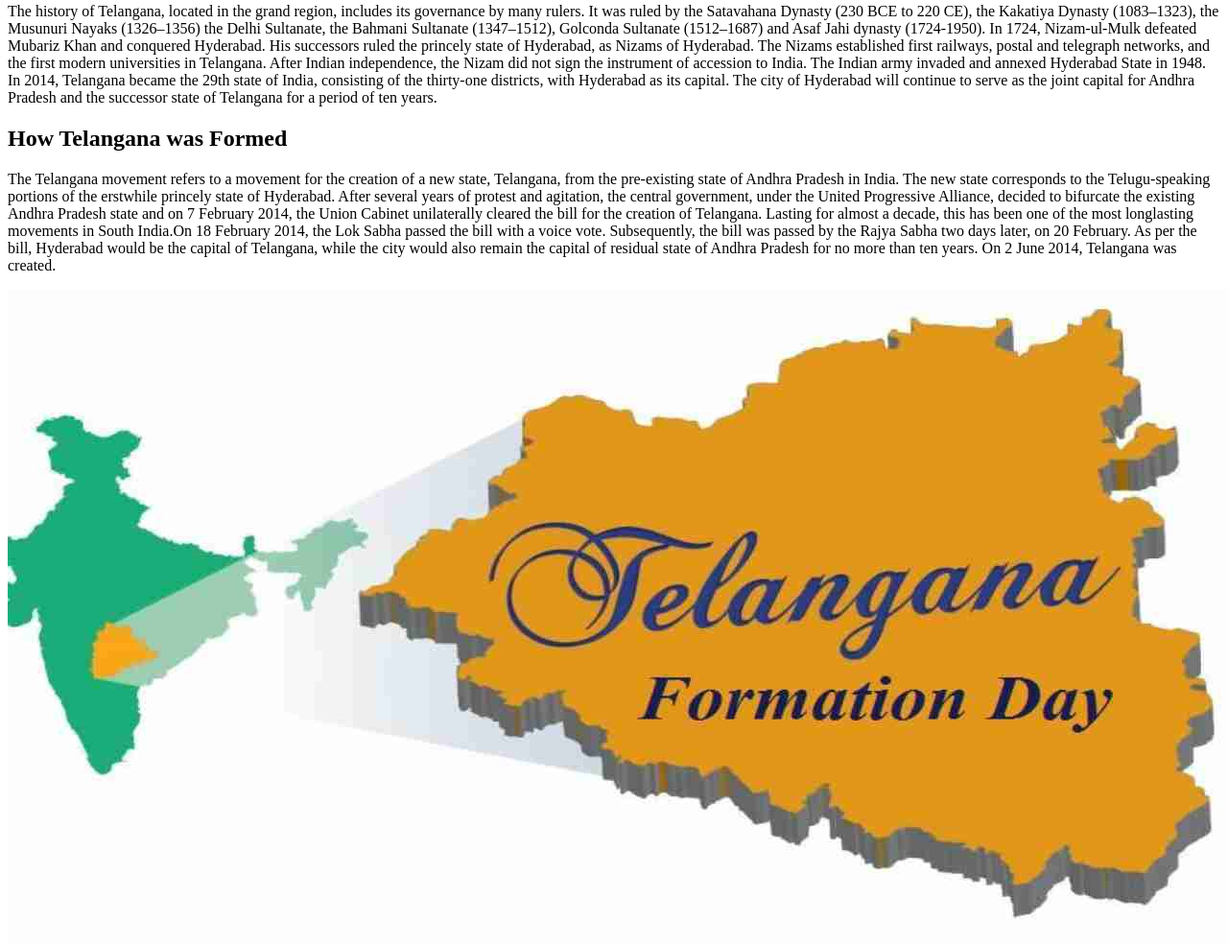
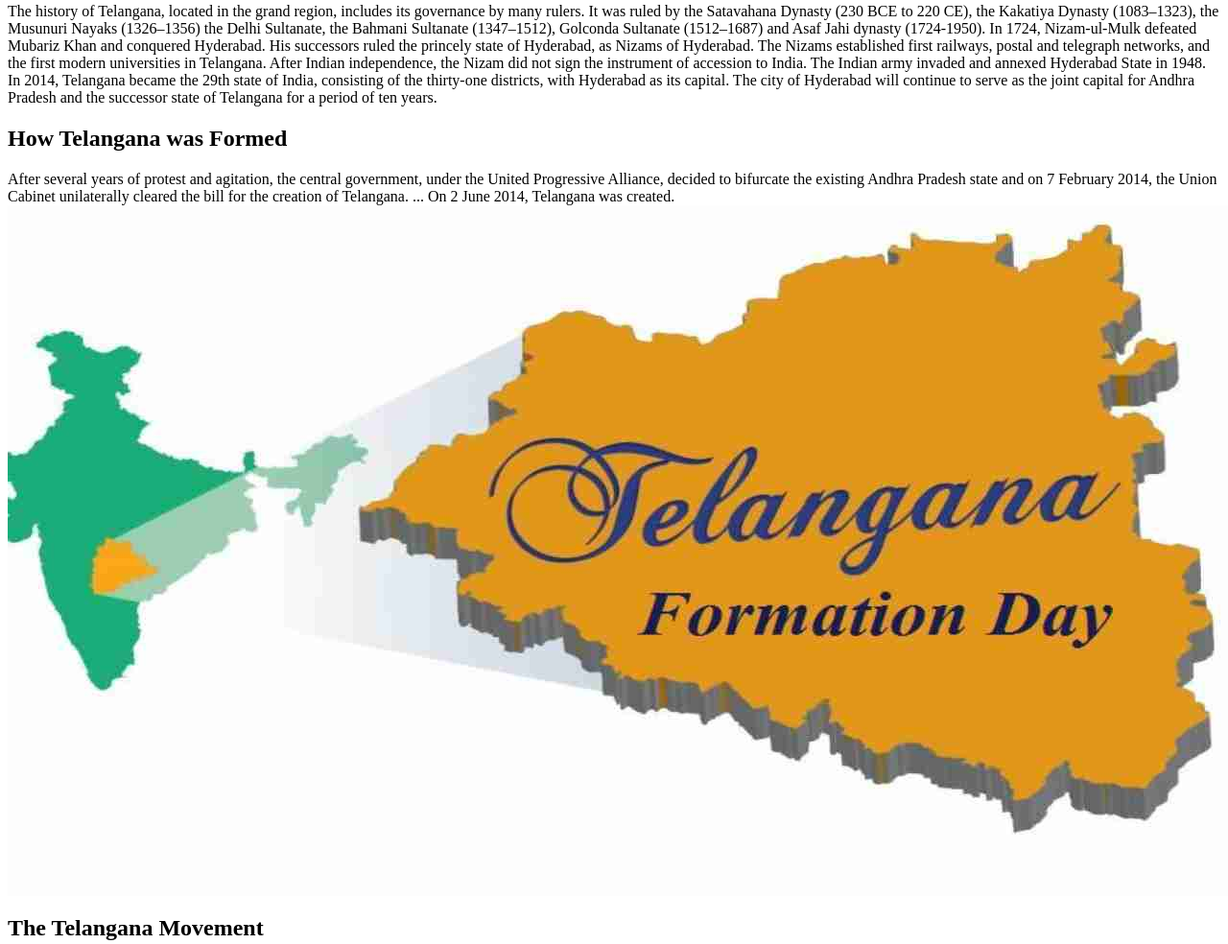
Before and after one commit to shauryajain2067/History-of-Telangana, a plain HTML site: page index.html in a window 1280 px wide. Shown: the part 893-1877 px from the top of the page at 96% size. Drawn offline with Linux system fonts and the light colour scheme.

Commit message:
Add files via upload

```diff
--- a/index.html
+++ b/index.html
@@ -23,7 +23,7 @@
     </secion>
     <section id="how it ws formed">
         <h1>How Telangana was Formed</h1>
-    <p id="para1">The Telangana movement refers to a movement for the creation of a new state, Telangana, from the pre-existing state of Andhra Pradesh in India. The new state corresponds to the Telugu-speaking portions of the erstwhile princely state of Hyderabad. After several years of protest and agitation, the central government, under the United Progressive Alliance, decided to bifurcate the existing Andhra Pradesh state and on 7 February 2014, the Union Cabinet unilaterally cleared the bill for the creation of Telangana. Lasting for almost a decade, this has been one of the most longlasting movements in South India.On 18 February 2014, the Lok Sabha passed the bill with a voice vote. Subsequently, the bill was passed by the Rajya Sabha two days later, on 20 February. As per the bill, Hyderabad would be the capital of Telangana, while the city would also remain the capital of residual state of Andhra Pradesh for no more than ten years. On 2 June 2014, Telangana was created.</p>
+    <p id="para1">After several years of protest and agitation, the central government, under the United Progressive Alliance, decided to bifurcate the existing Andhra Pradesh state and on 7 February 2014, the Union Cabinet unilaterally cleared the bill for the creation of Telangana. ... On 2 June 2014, Telangana was created.
     <img id="image2" src="Telangana-Formation-Day-1.jpg">
         </section>
     <section id="the telangana movement">
```
